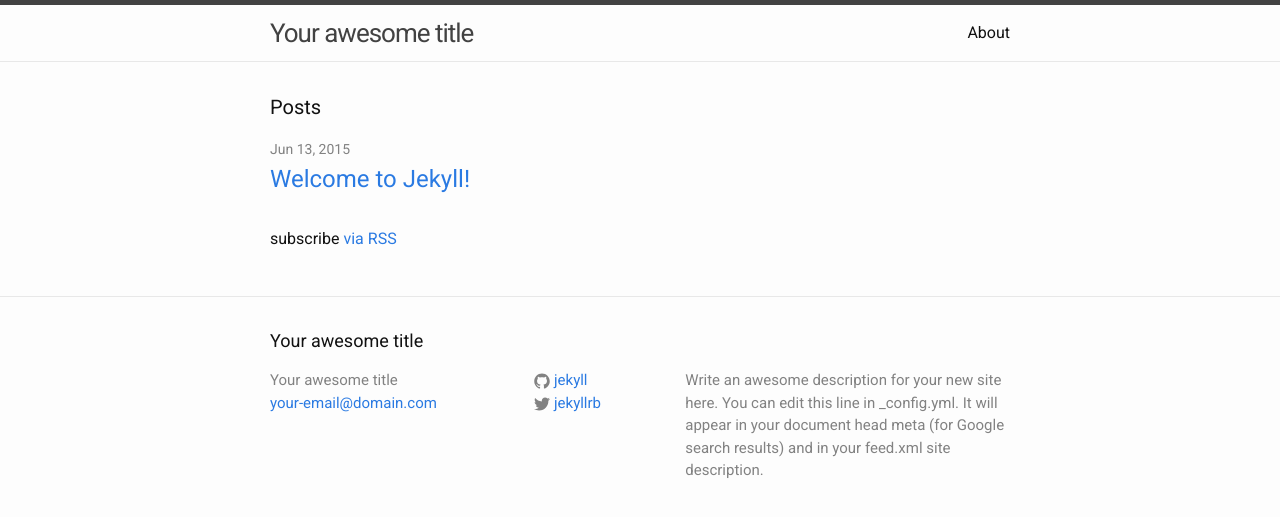
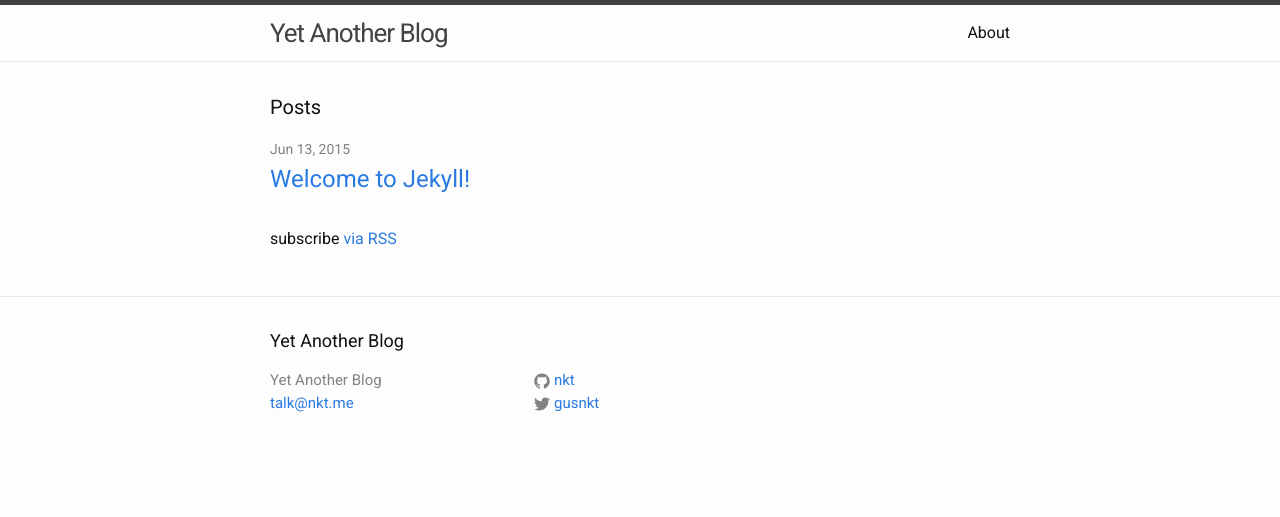
Before and after one commit to nkt/nkt.github.io, a Jekyll site: the page built from index.html, in a window 1280 px wide. Shown: the top 517 px of the page. Built offline with Jekyll 4.4.1, drawn with Linux system fonts in a browser that asks for light colours.

Commit message:
Update config

```diff
--- a/_config.yml
+++ b/_config.yml
@@ -1,14 +1,11 @@
 # Site settings
-title: Your awesome title
-email: your-email@domain.com
-description: > # this means to ignore newlines until "baseurl:"
-  Write an awesome description for your new site here. You can edit this
-  line in _config.yml. It will appear in your document head meta (for
-  Google search results) and in your feed.xml site description.
-baseurl: "" # the subpath of your site, e.g. /blog/
+title: Yet Another Blog
+email: talk@nkt.me
+description: ~
+baseurl: ""
 url: "http://yourdomain.com" # the base hostname & protocol for your site
-twitter_username: jekyllrb
-github_username:  jekyll
+twitter_username: gusnkt
+github_username:  nkt
 
 # Build settings
 markdown: kramdown
```
